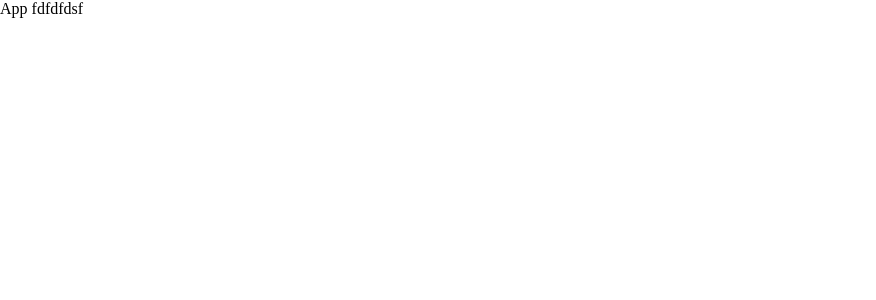
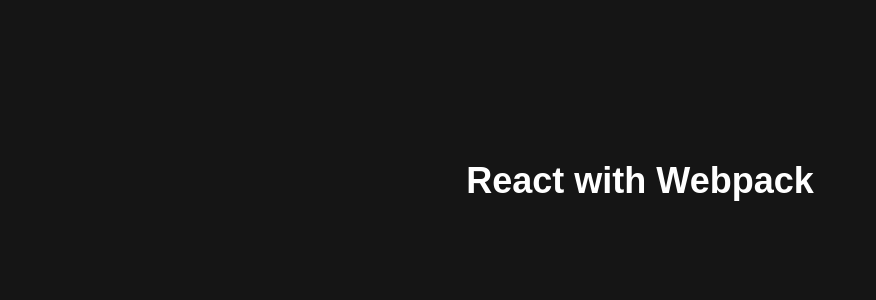
Before and after one commit to lojaaaaa/webpack_config, a React app: page / in a window 1280 px wide. Shown: the top 300 px of the page, without its empty margins (0-876 px from the left). Built offline with nearby package versions, Linux system fonts and the light colour scheme.

Commit message:
first version

```diff
--- a/package.json
+++ b/package.json
@@ -2,7 +2,7 @@
   "name": "webpack-cfg",
   "version": "1.0.0",
   "description": "",
-  "main": "index.jsx",
+  "main": "main.jsx",
   "scripts": {
     "start": "webpack serve",
     "build": "webpack"
--- a/src/App.jsx
+++ b/src/App.jsx
@@ -2,7 +2,10 @@ import React from 'react'
 
 const App = () => {
   return (
-    <div>App fdfdfdsf</div>
+    <>
+      <h1 className='App'>React with Webpack</h1>
+    </>
+
   )
 }
 
--- a/src/index.scss
+++ b/src/index.scss
@@ -3,3 +3,24 @@
   padding: 0;
   box-sizing: border-box;
 }
+
+ul{
+  list-style: none;
+}
+
+a{
+  text-decoration: none;
+  color: inherit;
+}
+
+body{
+  background-color: rgb(21, 21, 21);
+  color: white;
+  font-size: 18px;
+  font-family: Arial, Helvetica, sans-serif;
+}
+
+.App{
+  text-align: center;
+  padding-top: 160px;
+}
--- a/src/index.jsx
+++ b/src/main.jsx
@@ -3,8 +3,5 @@ import { createRoot } from 'react-dom/client';
 import App from './App';
 import './index.scss'
 
-
 const root = createRoot(document.getElementById('root'));
 root.render(<App />);
-
-console.log('fdfdfs')
--- a/webpack.config.js
+++ b/webpack.config.js
@@ -2,7 +2,7 @@ const path = require('path');
 const HtmlWebpackPlugin = require('html-webpack-plugin');
 
 module.exports = {
-  entry: './src/index.jsx',
+  entry: './src/main.jsx',
   mode: 'development',
   output: {
     path: path.resolve(__dirname, 'dist'),
@@ -39,7 +39,7 @@ module.exports = {
   ],
   devServer: {
     static: path.join(__dirname, 'dist'),
-    port: 9914,
+    port: 9989,
     open: true,
   },
 };
```
